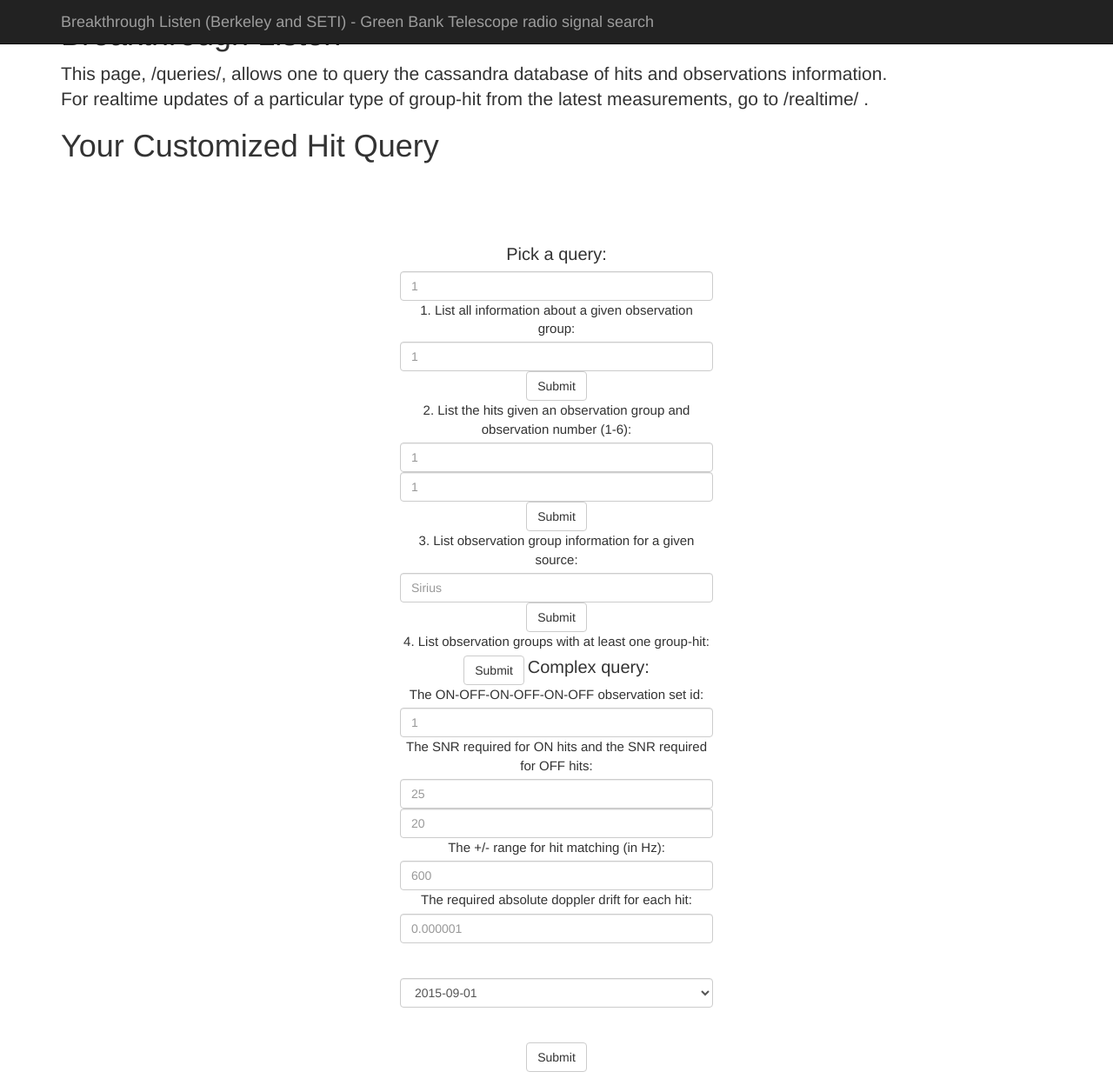
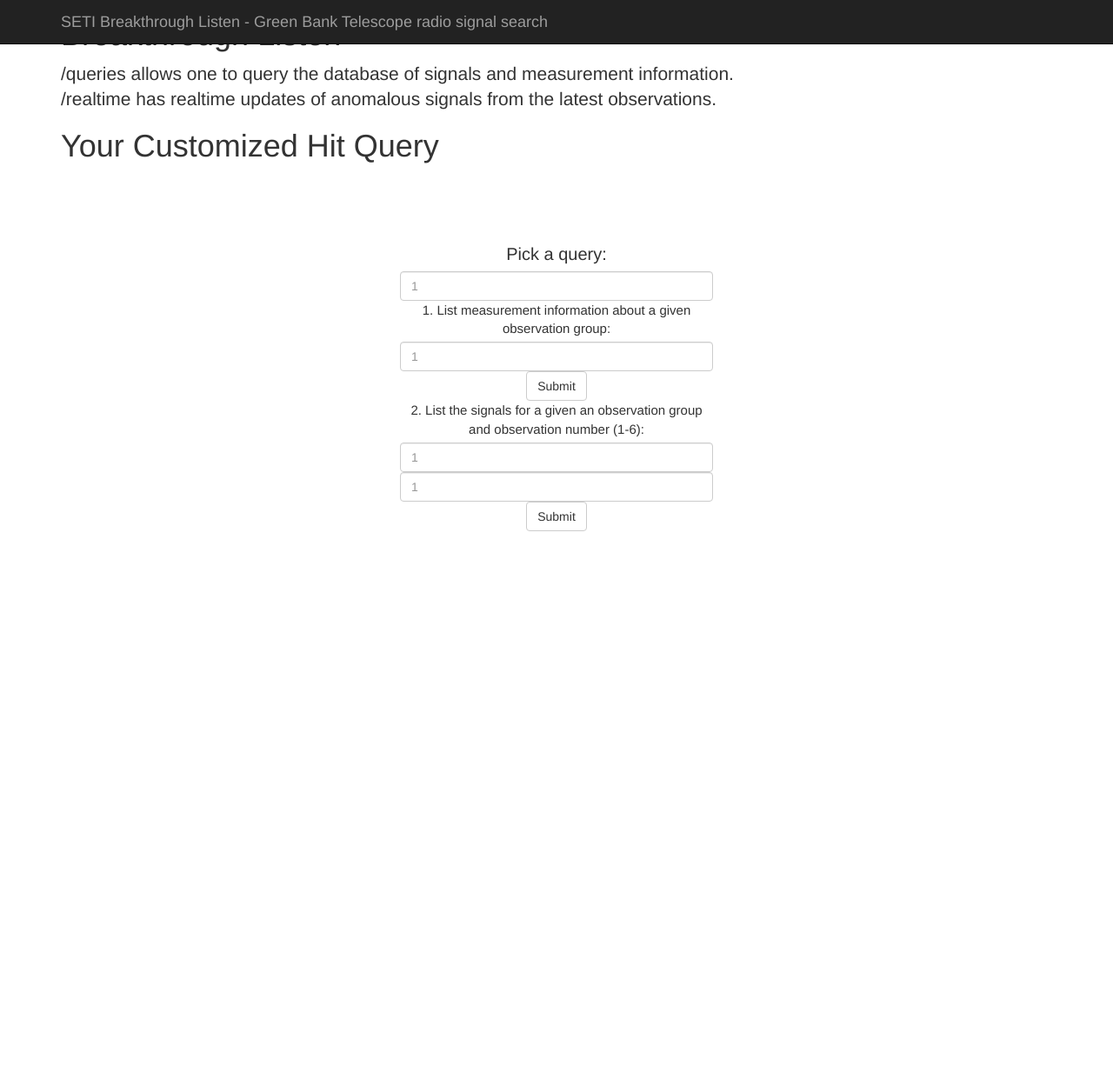
Before and after one commit to soasrsamh/InsightSETI, a Python web app: template webserver/app/templates/queries.html in a window 1280 px wide. Shown: the whole page at 87% size. After the commit the page ends 611 px from the top, so only its background shows below. Run offline with Jinja, Linux system fonts and the light colour scheme; the template is opened without the code that fills it, so the values that code supplies are empty; some libraries are stand-ins or nearby versions.

Commit message:
cleaned up the website appearance a little

```diff
--- a/webserver/app/templates/mybase.html
+++ b/webserver/app/templates/mybase.html
@@ -42,7 +42,7 @@
             <span class="icon-bar"></span>
             <span class="icon-bar"></span>
           </button>
-          <a class="navbar-brand" href="#">Breakthrough Listen (Berkeley and SETI) - Green Bank Telescope radio signal search</a>
+          <a class="navbar-brand" href="#">SETI Breakthrough Listen - Green Bank Telescope radio signal search</a>
         </div>
         <div id="navbar" class="collapse navbar-collapse">
           <ul class="nav navbar-nav">
@@ -60,7 +60,7 @@
 
       <div class="starter-template">
         <h1>Breakthrough Listen</h1>
-        <p class="lead">This page, /queries/, allows one to query the cassandra database of hits and observations information.<br> For realtime updates of a particular type of group-hit from the latest measurements, go to /realtime/ .</p>
+        <p class="lead">/queries allows one to query the database of signals and measurement information.<br> /realtime has realtime updates of anomalous signals from the latest observations.</p>
 
         <h1>Your Customized Hit Query</h1>
 
--- a/webserver/app/templates/queries.html
+++ b/webserver/app/templates/queries.html
@@ -10,44 +10,20 @@
                                        <label style="font-weight:300; font-size:20px;">Pick a query:</label>
                                        <input type="text" class="form-control" id="querynum" name="querynum" placeholder="1">
 
-                                       <label style="font-weight:300; font-size:15px;">1. List all information about a given observation group: </label>
+                                       <label style="font-weight:300; font-size:15px;">1. List measurement information about a given observation group: </label>
                                        <input type="text" class="form-control" id="observationgroup1" name="observationgroup1" placeholder="1">
                                        <button type="submit" value="Send" name="queriesid-container" class="btn btn-default id-submit">Submit</button>
 
-                                       <label style="font-weight:300; font-size:15px;">2. List the hits given an observation group and observation number (1-6):  </label>
+                                       <label style="font-weight:300; font-size:15px;">2. List the signals for a given an observation group and observation number (1-6):  </label>
                                        <input type="text" class="form-control" id="observationgroup2" name="observationgroup2" placeholder="1">
                                        <input type="text" class="form-control" id="observationorder2" name="observationorder2" placeholder="1">
                                        <button type="submit" value="Send" name="hitquery-container" class="btn btn-default id-submit">Submit</button>
 
-                                       <label style="font-weight:300; font-size:15px;">3. List observation group information for a given source: </label>
-                                       <input type="text" class="form-control" id="source1" name="source1" placeholder="Sirius">
-                                       <button type="submit" value="Send" name="queriesid-container" class="btn btn-default id-submit">Submit</button>
+                                       <br /><br />
 
-                                       <label style="font-weight:300; font-size:15px;">4. List observation groups with at least one group-hit: </label>
-                                       <button type="submit" value="Send" name="queriesid-container" class="btn btn-default id-submit">Submit</button>
+                                       <br /><br />
 
 
-
-                                       <label style="font-weight:300; font-size:20px;">Complex query:</label>
-                                       <label style="font-weight:300; font-size:15px;">The ON-OFF-ON-OFF-ON-OFF observation set id: </label>
-                                       <input type="text" class="form-control" id="emailid" name="emailid" placeholder="1">
-                                       <label style="font-weight:300; font-size:15px;">The SNR required for ON hits and the SNR required for OFF hits: </label>
-                                       <input type="text" class="form-control" id="emailid" name="emailid" placeholder="25">
-                                       <input type="text" class="form-control" id="emailid" name="emailid" placeholder="20">
-                                       <label style="font-weight:300; font-size:15px;">The +/- range for hit matching (in Hz): </label>
-                                       <input type="text" class="form-control" id="emailid" name="emailid" placeholder="600">
-                                       <label style="font-weight:300; font-size:15px;">The required absolute doppler drift for each hit:  </label>
-                                       <input type="text" class="form-control" id="emailid" name="emailid" placeholder="0.000001">
-                                       <br /><br />
-
-                                       <select class="form-control" name="date">
-                                               <option>2015-09-01</option>
-                                               <option>2015-09-02</option>
-                                               <option>2015-09-03</option>
-                                       </select>
-                                       <br /><br />
-
-                                       <button type="submit" value="Send" name="emailid-container" class="btn btn-default id-submit">Submit</button>
                                </div>
                        </form>
                </div>
```
